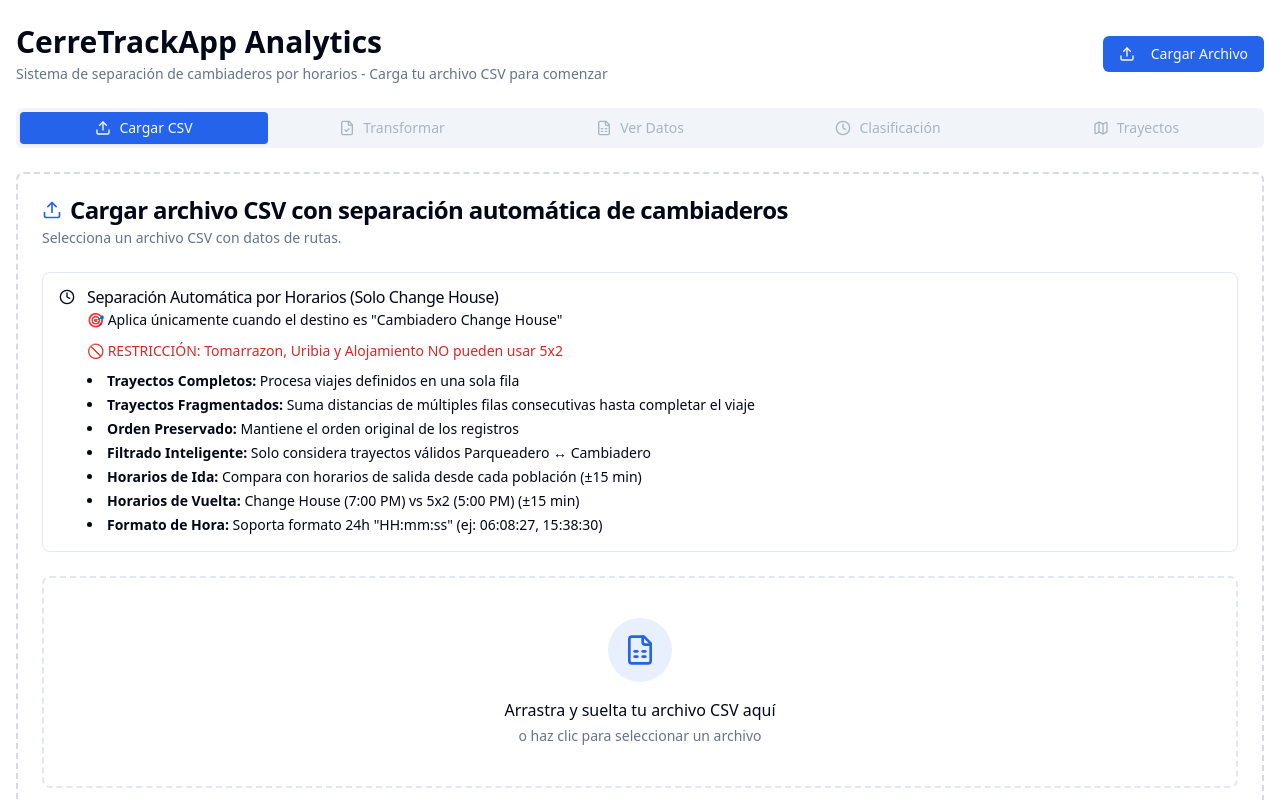
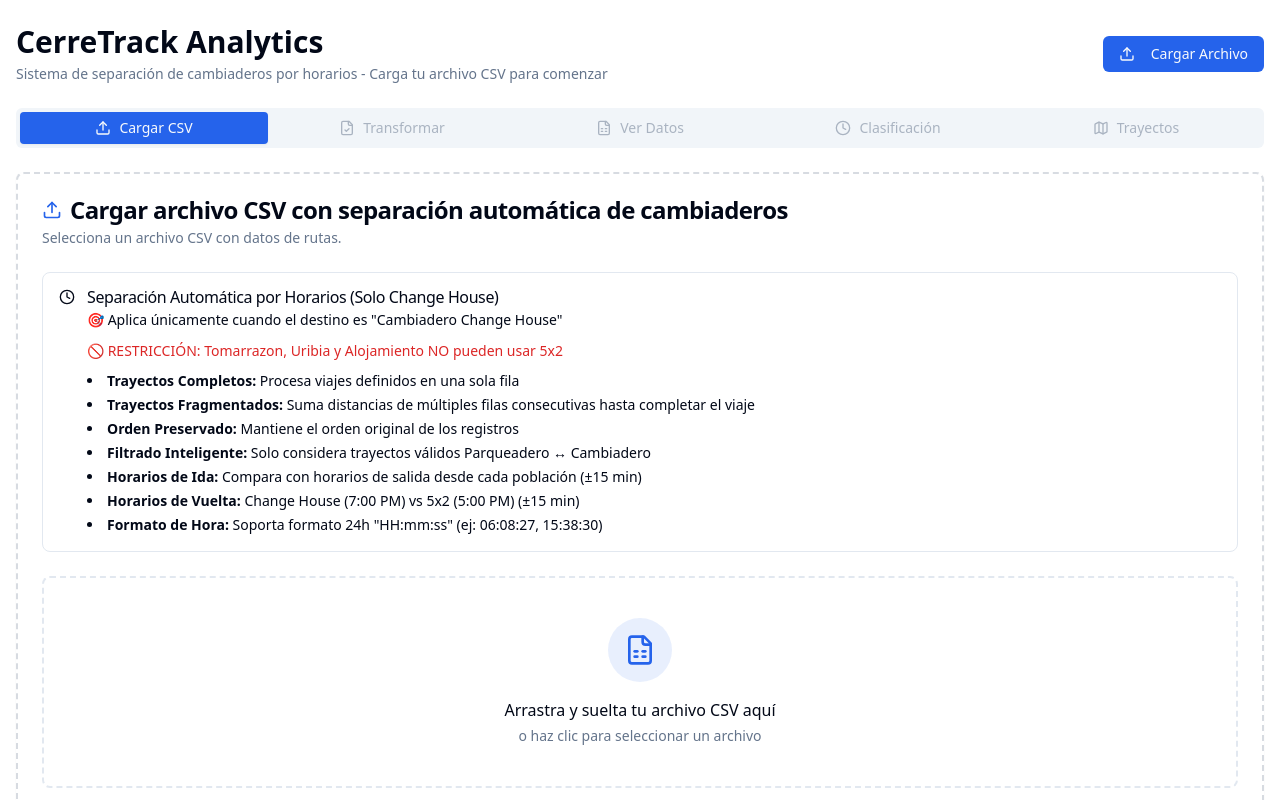
Before and after one commit to iTLSZ/CerrejonTrackApp, a Next.js app: page / in a window 1280 px wide. Shown: the top 800 px of the page. Built offline with nearby package versions, Linux system fonts and the light colour scheme.

Commit message:
ACTULIZACION 3.2

```diff
--- a/app/page.tsx
+++ b/app/page.tsx
@@ -2578,7 +2578,7 @@ export default function CSVAnalyzer() {
           className="flex flex-col"
         >
           <h1 className="text-3xl font-bold text-center sm:text-left">
-            CerreTrackApp Analytics
+            CerreTrack Analytics
           </h1>
           {fileName && !isPreview && (
             <p className="text-sm text-muted-foreground mt-1">
```
